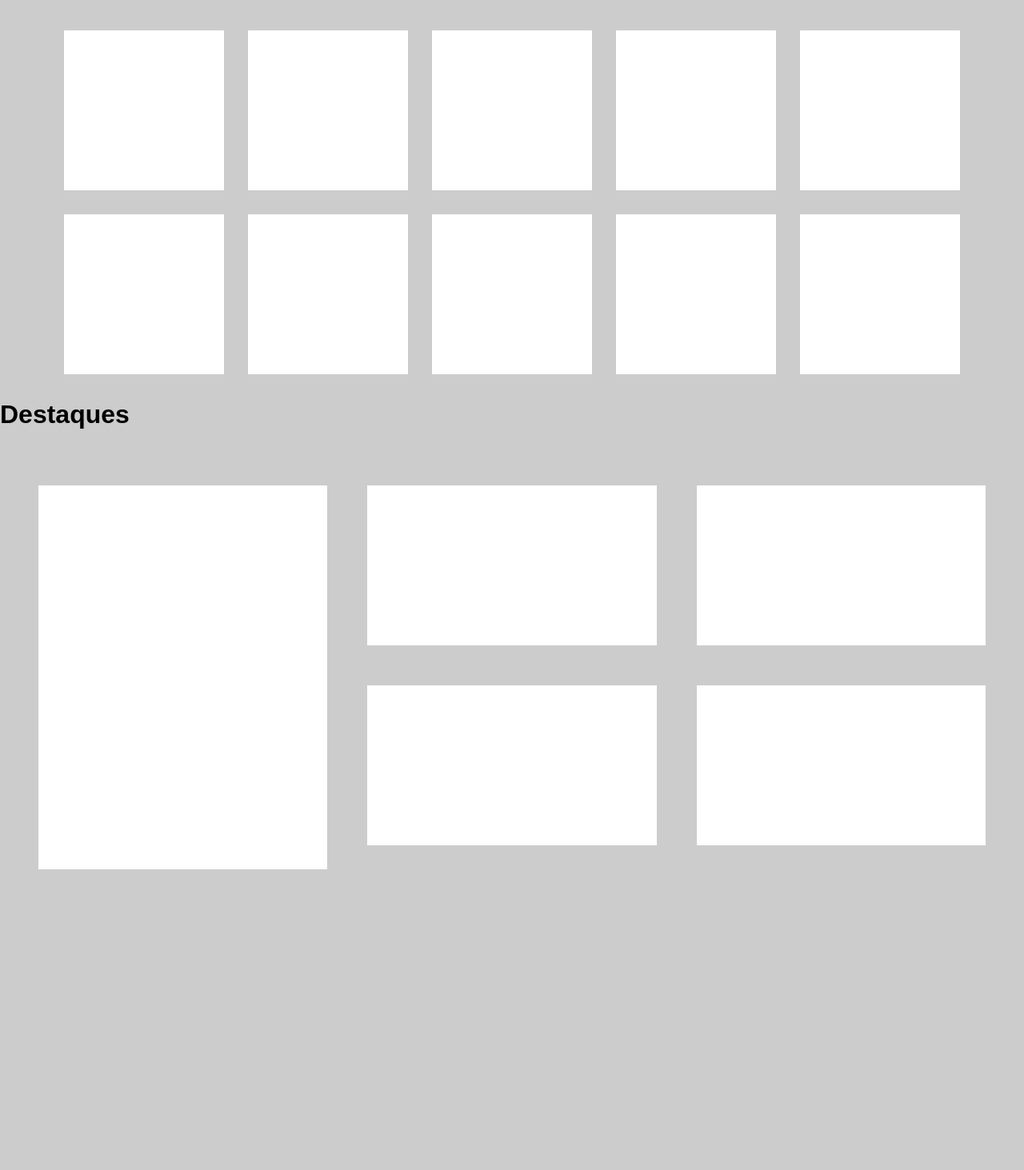
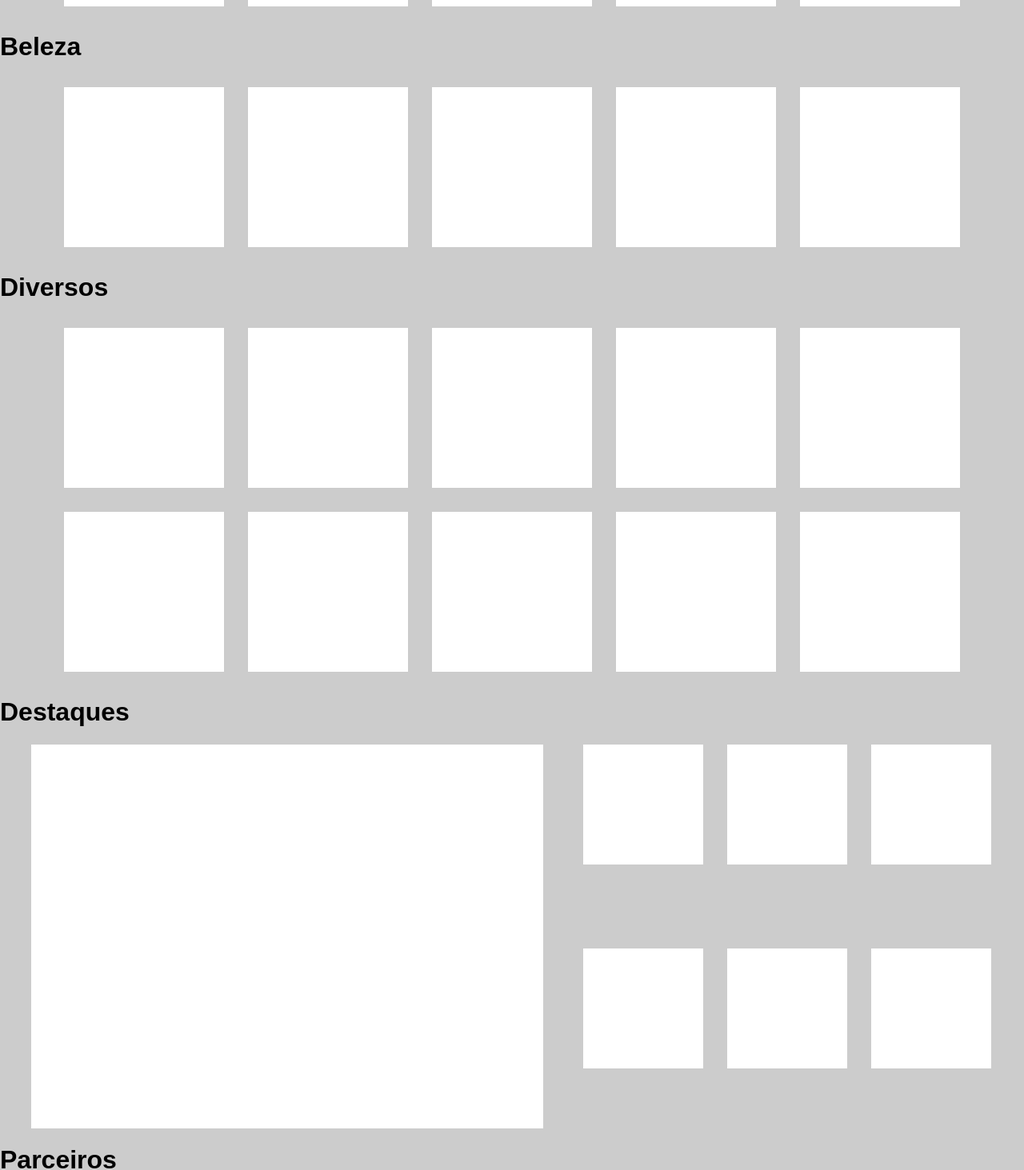
Before and after one commit to MateusSantiagoDev/ecommerce-frontend, a React (Create React App) app: page / in a window 1280 px wide. Shown: the part 991-2454 px from the top of the page at 80% size. Before the commit the page ends 2196 px from the top, so only its background shows below. Built offline with nearby package versions, Linux system fonts and the light colour scheme.

Commit message:
feat: starting to implement the method of truths

```diff
--- a/src/Header/Header.jsx
+++ b/src/Header/Header.jsx
@@ -1,9 +1,10 @@
 import "./Header.css";
 import { BsSearch } from "react-icons/bs";
 import { MdAddShoppingCart } from "react-icons/md";
+import { IoIosCloseCircle } from "react-icons/io";
 import Modal from "react-modal";
 import { useState } from "react";
-import { IoIosCloseCircle } from "react-icons/io";
+import { useNavigate } from "react-router-dom";
 import logo2 from "../Assets/logo/logo2.png";
 
 const customStyle = {
@@ -16,6 +17,7 @@ Modal.setAppElement("#root");
 
 export function Header() {
   const [statusModal, setStatusModal] = useState(false);
+  const navigate = useNavigate();
 
   function Close() {
     setStatusModal(!statusModal);
@@ -51,7 +53,9 @@ export function Header() {
             </button>
           </li>
           <li className="li_header">
-            <button>Vender</button>
+            <button onClick={() => {
+              navigate("/sell")
+            }}>Vender</button>
           </li>
           <li className="li_header">
             <button>Fale conosco</button>
--- a/src/Pages/Home/Home.css
+++ b/src/Pages/Home/Home.css
@@ -26,6 +26,8 @@
   pointer-events: none;
 }
 
+/*#############################################*/
+
 .section1-home {
   display: flex;
   flex-wrap: wrap;
@@ -44,48 +46,98 @@
   margin: 2rem auto;
 }
 
+
+.section3-home {
+  display: flex;
+  flex-wrap: wrap;
+  justify-content: center;
+  gap: 30px;
+  max-width: 90%;
+  margin: 2rem auto;
+}
+
+.section4-home {
+  display: flex;
+  flex-wrap: wrap;
+  justify-content: center;
+  gap: 30px;
+  max-width: 90%;
+  margin: 2rem auto;
+}
+
+.section5-home {
+  display: flex;
+  flex-wrap: wrap;
+  justify-content: space-evenly;
+  gap: 10px;
+  margin: 0 auto;
+}
+
 .div1_home {
   width: 200px;
   height: 200px;
   background-color: #fff;
 }
 
-.section3-home {
-    display: grid;
-    grid-template-columns: repeat(3, 1fr);
-    grid-template-rows: auto;
-    grid-gap: 50px;
-
-    padding: 3rem;
-    margin: 0 auto;
-    max-width: 1200px;
-}
-
-.section3-home article {
+.div1_home:hover {
+  transition: all 1s;
+  box-shadow: 2px 2px 7px 7px dimgray;
+  cursor: pointer;
 
 }
 
-.section3-home article div {
-  width: 100%;
-  height: 200px;
-
+.div1_destaque-home {
+  height: 60vh;
+  width: 50%;
   background-color: #fff;
 }
 
-.article_destaque {
-    width: 100%;
-    height: 60vh;
+.div1_destaque-home:hover {
+  transition: all 1s;
+  box-shadow: 2px 2px 7px 7px dimgray;
+  cursor: pointer;
+
 }
 
-.section3-home article:nth-child(n + 2) {
-    display: grid;
-    grid-template-columns: repeat(3, 1fr);
+.div2_destaque-home {
+  display: flex;
+  flex-wrap: wrap;
+  gap: 10px;
+  height: 60vh;
+  width: 40%;
+  background-color: #ccc;
+  gap: 30px;
+}
+
+.div_destaque-home {
+  height: 150px;
+  width: 150px;
   background-color: #fff;
 }
 
-.article_destaque {
-    grid-column: 1;
-    grid-row: 1/5;
+.div_destaque-home:hover {
+  transition: all 1s;
+  box-shadow: 2px 2px 7px 7px dimgray;
+  cursor: pointer;
+}
+
+.section_parceiros-home {
+  display: flex;
+  flex-wrap: wrap;
+  justify-content: center;
+  margin: 0 auto;
+  gap: 30px;
+  padding-bottom: 3rem;
+}
+
+.div_parceiros-home {
+    height: 300px;
+    width: 200px;
     background-color: #fff;
+}
 
+.div_parceiros-home:hover {
+  transition: all 1s;
+  box-shadow: 2px 2px 7px 7px dimgray;
+  cursor: pointer;
 }
--- a/src/Pages/Home/Home.jsx
+++ b/src/Pages/Home/Home.jsx
@@ -55,6 +55,11 @@ export function Home() {
         <div className="div1_home"></div>
         <div className="div1_home"></div>
         <div className="div1_home"></div>
+      </section>
+      <div>
+        <h1>Moda</h1>
+      </div>
+      <section className="section2-home">
         <div className="div1_home"></div>
         <div className="div1_home"></div>
         <div className="div1_home"></div>
@@ -62,10 +67,20 @@ export function Home() {
         <div className="div1_home"></div>
       </section>
       <div>
-        <h1>Moda</h1>
+        <h1>Beleza</h1>
       </div>
-      <section className="section2-home">
+      <section className="section3-home">
+      <div className="div1_home"></div>
         <div className="div1_home"></div>
+        <div className="div1_home"></div>
+        <div className="div1_home"></div>
+        <div className="div1_home"></div>
+      </section>
+      <div>
+        <h1>Diversos</h1>
+      </div>
+      <section className="section4-home">
+      <div className="div1_home"></div>
         <div className="div1_home"></div>
         <div className="div1_home"></div>
         <div className="div1_home"></div>
@@ -78,22 +93,31 @@ export function Home() {
       </section>
       <div>
         <h1>Destaques</h1>
-        <section className="section3-home">
-          <article className="article_destaque">
-            <div></div>
-          </article>
-          <article>
-            <div></div>
-          </article>
-          <article>
-            <div></div>
-          </article>
-          <article>
-            <div></div>
-          </article>
-          <article>
-            <div></div>
-          </article>
+        <section className="section5-home">
+          <div className="div1_destaque-home"></div>
+          <div className="div2_destaque-home">
+            <div className="div_destaque-home"></div>
+            <div className="div_destaque-home"></div>
+            <div className="div_destaque-home"></div>
+            <div className="div_destaque-home"></div>
+            <div className="div_destaque-home"></div>
+            <div className="div_destaque-home"></div>
+          </div>
+        </section>
+      </div>
+      <div>
+        <h1>Parceiros</h1>
+        <section className="section_parceiros-home">
+          <div className="div_parceiros-home"></div>
+          <div className="div_parceiros-home"></div>
+          <div className="div_parceiros-home"></div>
+          <div className="div_parceiros-home"></div>
+          <div className="div_parceiros-home"></div>
+          <div className="div_parceiros-home"></div>
+          <div className="div_parceiros-home"></div>
+          <div className="div_parceiros-home"></div>
+          <div className="div_parceiros-home"></div>
+          <div className="div_parceiros-home"></div>
         </section>
       </div>
     </div>
--- /dev/null
+++ b/src/Pages/Sell/Sell.jsx
@@ -0,0 +1,9 @@
+import "./Sell.css";
+
+export function Sell() {
+    return (
+        <div className="div_sell">
+
+        </div>
+    )
+}
--- a/src/index.jsx
+++ b/src/index.jsx
@@ -4,6 +4,7 @@ import ReactDOM from "react-dom/client";
 import { BrowserRouter, Routes, Route } from "react-router-dom";
 import { Header } from './Header/Header';
 import { Home } from './Pages/Home/Home';
+import { Sell } from './Pages/Sell/Sell';
 
 
 ReactDOM.createRoot(document.getElementById("root")).render(
@@ -12,6 +13,7 @@ ReactDOM.createRoot(document.getElementById("root")).render(
     <Header/>
     <Routes>
     <Route path="/" element={<Home />} />
+    <Route path="/sell" element={<Sell />} />
     </Routes>
     </BrowserRouter>
   </React.StrictMode>
```
Also changed, not shown: src/Pages/Sell/Sell.css (added). Lines whose indentation alone changed are shown as unchanged.
